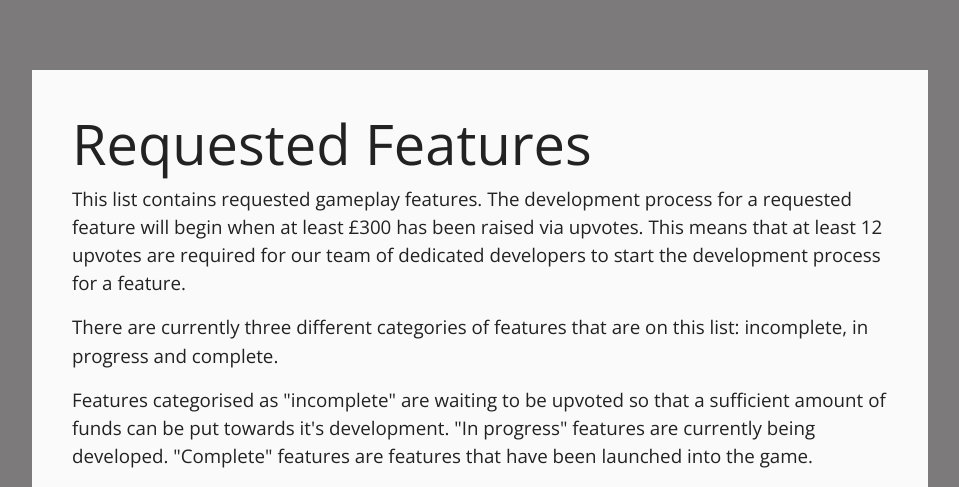
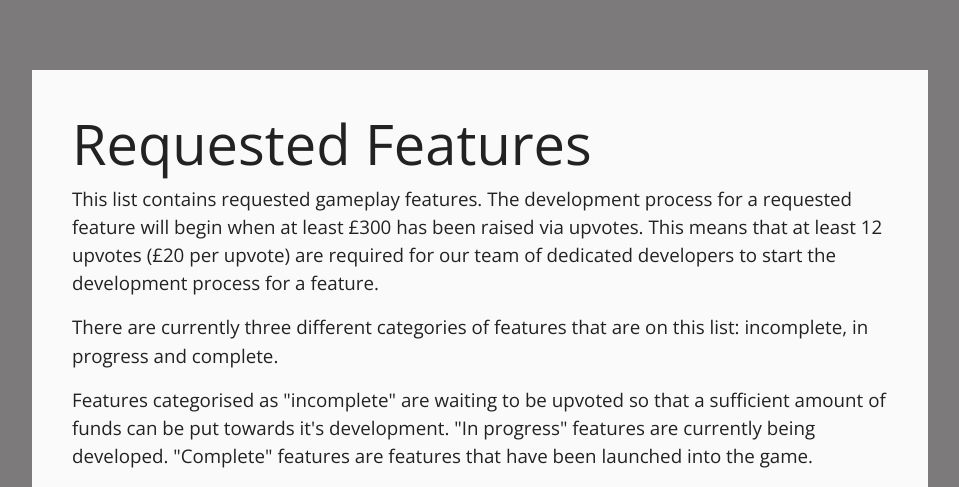
Before and after one commit to kimpea/us-issue-tracker, a Django app: template features/templates/features.html in a window 1280 px wide. Shown: the part 77-564 px from the top of the page, without its empty margins (160-1119 px from the left). Run offline with Django 3.2, Linux system fonts and the light colour scheme; the template is opened without the code that fills it, so the values that code supplies are empty; some libraries are stand-ins or nearby versions.

Commit message:
Add price of upvote

```diff
--- a/features/templates/features.html
+++ b/features/templates/features.html
@@ -12,7 +12,7 @@
     <div class="feature-intro">
         <h2 class="display-4">Requested Features</h2>
         <p class="lead">This list contains requested gameplay features. The development process for a requested feature will begin when at least <strong>£300</strong> has been raised via upvotes.
-        This means that <strong>at least 12 upvotes</strong> are required for our team of dedicated developers to start the development process for a feature.</p>
+        This means that <strong>at least 12 upvotes (£20 per upvote)</strong> are required for our team of dedicated developers to start the development process for a feature.</p>
         <p class="lead">There are currently three different categories of features that are on this list: <strong>incomplete, in progress</strong> and <strong>complete</strong>.</p>
         <p class="lead">Features categorised as <strong>"incomplete"</strong> are waiting to be upvoted so that a sufficient amount of funds can be put towards it's development.
         <strong>"In progress"</strong> features are currently being developed. <strong>"Complete"</strong> features are features that have been launched into the game.</p>
```
